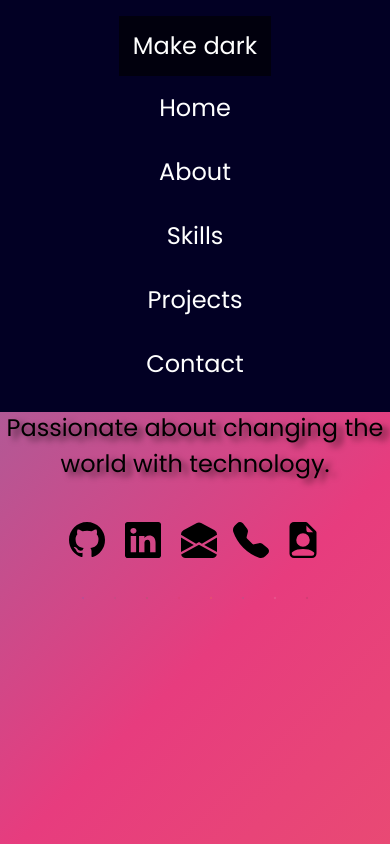
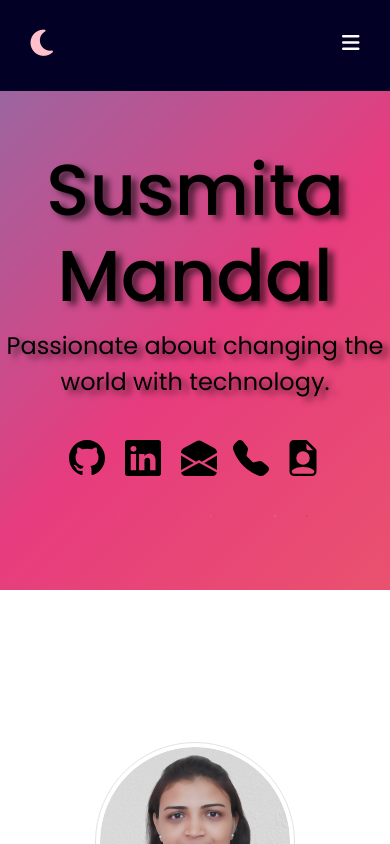
Before and after one commit to Susmita549/My-Portfolio, a React (Create React App) app: page / in a window 390 px wide. Shown: the top 844 px of the page. Built offline with nearby package versions, Linux system fonts and the light colour scheme.

Commit message:
complete

```diff
--- a/public/index.html
+++ b/public/index.html
@@ -10,7 +10,7 @@
       content="Web site created using create-react-app"
     />
     <link rel="apple-touch-icon" href="%PUBLIC_URL%/logo192.png" />
-
+    <script src="https://kit.fontawesome.com/c22bf0e738.js" crossorigin="anonymous"></script>
 
     <!--
       manifest.json provides metadata used when your web app is installed on a
--- a/src/App.js
+++ b/src/App.js
@@ -9,6 +9,7 @@ import Skills from "./components/Skills";
 import Projects from "./components/Projects";
 import { useContext } from "react";
 import { ThemeContext } from "./context/ThemeContext";
+import Nav from "./components/Nav";
 // import { Route, Routes } from 'react-router-dom';
 
 function App() {
@@ -17,7 +18,7 @@ function App() {
 
   return (
     <div className={`App ${isLight?"light":"dark"}`}>
-      <Navbar />
+      <Nav />
 
       <Header />
       <Profile />
--- a/src/components/Header.jsx
+++ b/src/components/Header.jsx
@@ -69,7 +69,7 @@ const Header = () => {
                 />
               </svg>
             </a>
-            <a href="https://drive.google.com/drive/folders/1MTsFB2BD6GqVsAEgs7MRxF7hoIp5aNHt" target="_blank">
+            <a href="https://drive.google.com/file/d/1Y9Vt5cehW272YJvOsN3KsVDPuJsaaKuC/view?usp=sharing" target="_blank">
               <svg
                 xmlns="http://www.w3.org/2000/svg"
                 width="36"
--- /dev/null
+++ b/src/components/Nav.jsx
@@ -0,0 +1,31 @@
+import React, { useContext, useState } from "react";
+import { Link } from "react-scroll/modules";
+import { ThemeContext } from "../context/ThemeContext";
+import "./navbar.css";
+const Nav = () => {
+    const { isLight, toggleTheme } = useContext(ThemeContext);
+    const [click,setClick]=useState(true)
+
+  return (
+    <div>
+      <div className={click?'topnav':'topnav responsive'} id="myTopnav">
+        <Link className="a" to="#home" >
+        <div onClick={toggleTheme} className="button">
+         { !isLight?<i class="fa-solid fa-sun"></i>:
+          <i class="fa-solid fa-moon"></i>}
+          </div>
+        </Link>
+        <Link className="a" to="header">Home</Link>
+        <Link className="a" to="profile">About</Link>
+        <Link className="a" to="skills">Skills</Link>
+        <Link className="a" to="project">Projects</Link>
+        <Link className="a" to="footer">Contact</Link>
+        <Link  to="javascript:void(0);" class="icon" onClick={()=>setClick(!click)}>
+          <i class="fa fa-bars"></i>
+        </Link>
+      </div>
+    </div>
+  );
+};
+
+export default Nav;
--- a/src/components/Navbar.jsx
+++ b/src/components/Navbar.jsx
@@ -1,49 +1,38 @@
 import React, { useContext } from "react";
 import { Link } from "react-scroll/modules";
-import Flash from "react-reveal/Flash";
-import styles from "./header.module.css";
+// import styles from "./header.module.css";
 
 import "./nav.css";
 import { ThemeContext } from "../context/ThemeContext";
 import Toggle from "./Toggle";
+import { FontAwesomeIcon } from "@fortawesome/react-fontawesome";
 const Navbar = () => {
   const { isLight, toggleTheme } = useContext(ThemeContext);
   return (
-    <div className={styles.navbar}>
+    <div>
       <ul className="topnav">
-      <Flash>
+        {/* <Toggle/> */}
         <li>
-            <button onClick={toggleTheme}>{`Make ${isLight===true? 'dark' : 'light'}`}</button>
-            {/* <Toggle/> */}
+          <div onClick={toggleTheme} className="button">
+         { !isLight?<i class="fa-solid fa-sun"></i>:
+          <i class="fa-solid fa-moon"></i>}
+          </div>
         </li>
-
-        </Flash>
-
-        <Flash>
         <li>
           <Link to="header">Home</Link>
         </li>
-        </Flash>
-        <Flash>
         <li>
           <Link to="profile">About</Link>
         </li>
-        </Flash>
-        <Flash>
         <li>
           <Link to="skills">Skills</Link>
         </li>
-        </Flash>
-        <Flash>
         <li>
           <Link to="project">Projects</Link>
         </li>
-        </Flash>
-        <Flash>
         <li>
           <Link to="footer">Contact</Link>
         </li>
-        </Flash>
       </ul>
     </div>
   );
@@ -51,3 +40,5 @@ const Navbar = () => {
 
 export default Navbar;
 // className="active"
+
+// {`Make ${isLight===true? 'dark' : 'light'}`}
--- a/src/components/header.module.css
+++ b/src/components/header.module.css
@@ -127,14 +127,51 @@ header::before {
 .sub_header > div > a > svg:hover {
   fill: #151bd6;
 }
+@media (min-width: 200px) {
+  /* .header {
+    margin-top: 80px;
+    width:120vw;
+  } */
+  /* .sub_header > h1 {
+    font-size: 3rem;
+    text-shadow: 6px 4px 6px rgba(0, 0, 0, 0.6);
+  }
+  .sub_header > p {
+    font-size: 1rem;
+    text-shadow: 6px 4px 6px rgba(0, 0, 0, 0.6);
+    text-align: center;
+  } */
+  /* .sub_header > div > a {
+    margin: 0.5rem;
+  } */
+  /* .sub_header > div {
+    padding: 0.7rem;
+  } */
+}
+@media (max-width: 600px) {
+  .header {
+    height:500px;
+    margin-top: 150px;
+    width:100vw;
+  }
+}
+@media (max-width: 1500px) {
+  .header {
+    margin-top: 90px;
+  }
+}
+/* @media screen and (max-width: 600px) {
+  .topnav a:not(:first-child) {
+    display: none;
+  }
+  .topnav a.icon {
+    float: right;
+    display: block;
+  }
+
+} */
+
 
 
 
 /*box-shadow: rgba(6, 24, 44, 0.4) 0px 0px 0px 2px, rgba(6, 24, 44, 0.65) 0px 4px 6px -1px, rgba(255, 255, 255, 0.08) 0px 1px 0px inset;*/
-
-.toggle{
-  background-color: #23a6d5;
-}
-.toggle2{
-  background-color: #ccd523;
-}
--- a/src/components/nav.css
+++ b/src/components/nav.css
@@ -24,7 +24,7 @@ ul.topnav li a {
   padding: 14px 16px;
   text-decoration: none;
 }
-ul.topnav li button {
+/* ul.topnav li button {
   display: block;
   border: none;
   color: white;
@@ -33,6 +33,23 @@ ul.topnav li button {
   padding: 12px 14px;
   text-decoration: none;
   background-color: rgb(1, 0, 13);
+} */
+
+ul.topnav li div {
+  display: block;
+  border: none;
+  margin-top: 18px;
+  width:40px;
+  height:40px;
+  background: none;
+}
+.fa-sun{
+  font-size: 30px;
+
+}
+.fa-moon{
+  font-size: 30px;
+  color:white;
 }
 
 ul.topnav li a:hover:not(.active) {
@@ -49,6 +66,11 @@ ul.topnav li a.active {
 ul.topnav li.right {
   float: right;
 }
+/* li button .button{
+background-color: aliceblue;
+width:50px;
+} */
+
 
 @media screen and (max-width: 600px) {
   ul.topnav li.right,
--- /dev/null
+++ b/src/components/navbar.css
@@ -0,0 +1,66 @@
+.topnav {
+  overflow: hidden;
+  margin: 0;
+  padding: 0;
+  color: white;
+  font-size: 50px;
+  background: rgb(2, 0, 36);
+  padding: 0.9rem;
+  position: fixed;
+  top: 0;
+  width: 100%;
+  z-index: 1000;
+}
+
+.topnav a {
+  float: left;
+  display: block;
+  color: #f2f2f2;
+  text-align: center;
+  padding: 14px 16px;
+  text-decoration: none;
+  font-size: 20px;
+}
+
+.topnav a:hover {
+  font-weight: bold;
+  cursor: pointer;
+}
+
+/* .topnav a.active {
+  background-color: #04aa6d;
+  color: white;
+} */
+
+.topnav .icon {
+  display: none;
+}
+
+@media screen and (max-width: 600px) {
+  .topnav a:not(:first-child) {
+    display: none;
+  }
+  .topnav a.icon {
+    float: right;
+    display: block;
+  }
+
+}
+
+@media screen and (max-width: 600px) {
+  .topnav.responsive {
+    position: relative;
+  }
+  .topnav.responsive .icon {
+    position: absolute;
+    right: 0;
+    top: 0;
+  }
+  .topnav.responsive a {
+    float: none;
+    display: block;
+    text-align: left;
+  }
+
+
+}
--- a/src/components/portfolio.css
+++ b/src/components/portfolio.css
@@ -57,6 +57,7 @@
   width:80%;
   margin:auto;
   padding:1rem 0;
+
   /* box-shadow: rgba(6, 24, 44, 0.4) 0px 0px 0px 2px, rgba(6, 24, 44, 0.65) 0px 4px 6px -1px, rgba(255, 255, 255, 0.08) 0px 1px 0px inset; */
 }
 .box > div {
```
Also changed, not shown: src/components/Projects.jsx (+12 -12 lines). Lines whose indentation alone changed are shown as unchanged.
